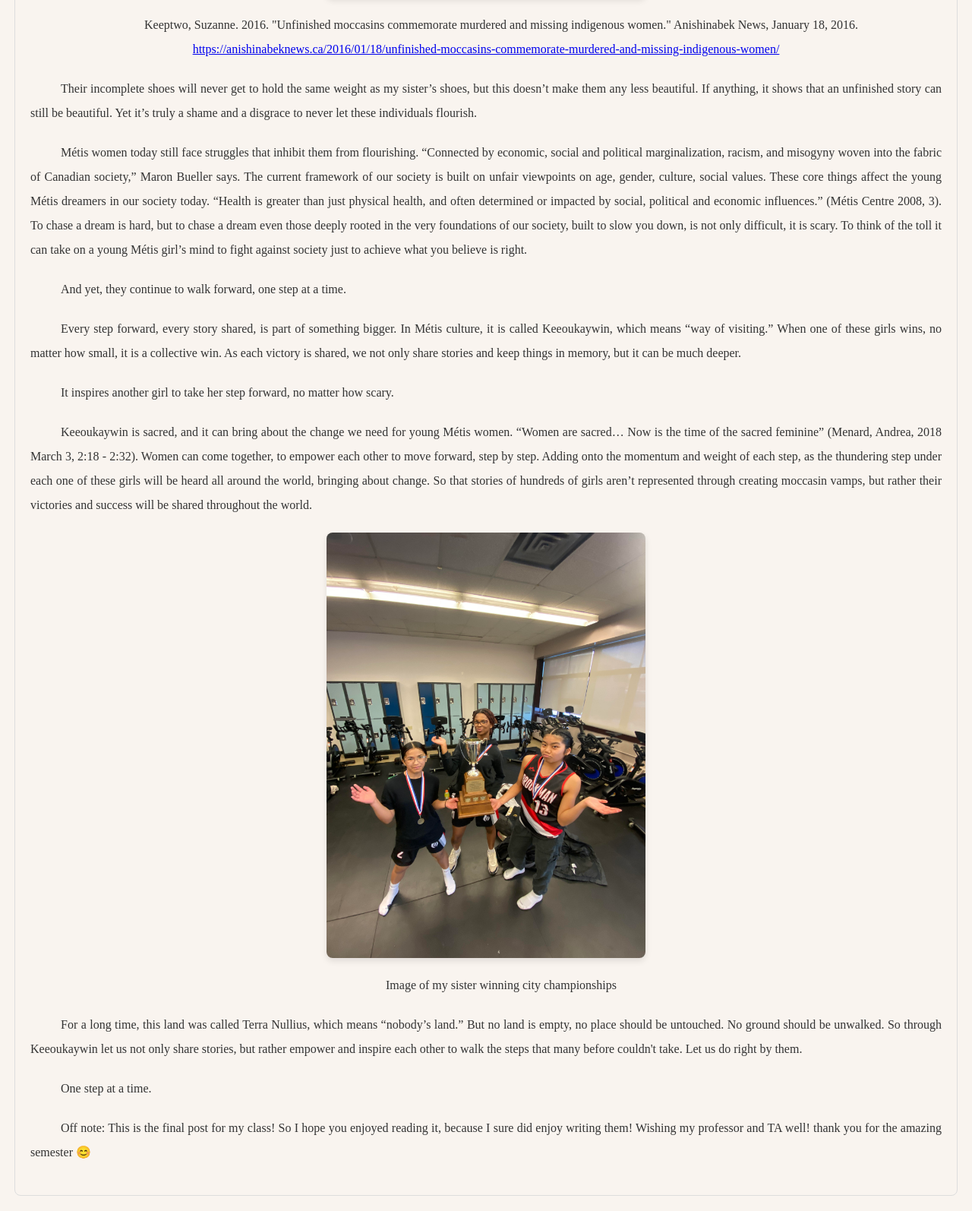
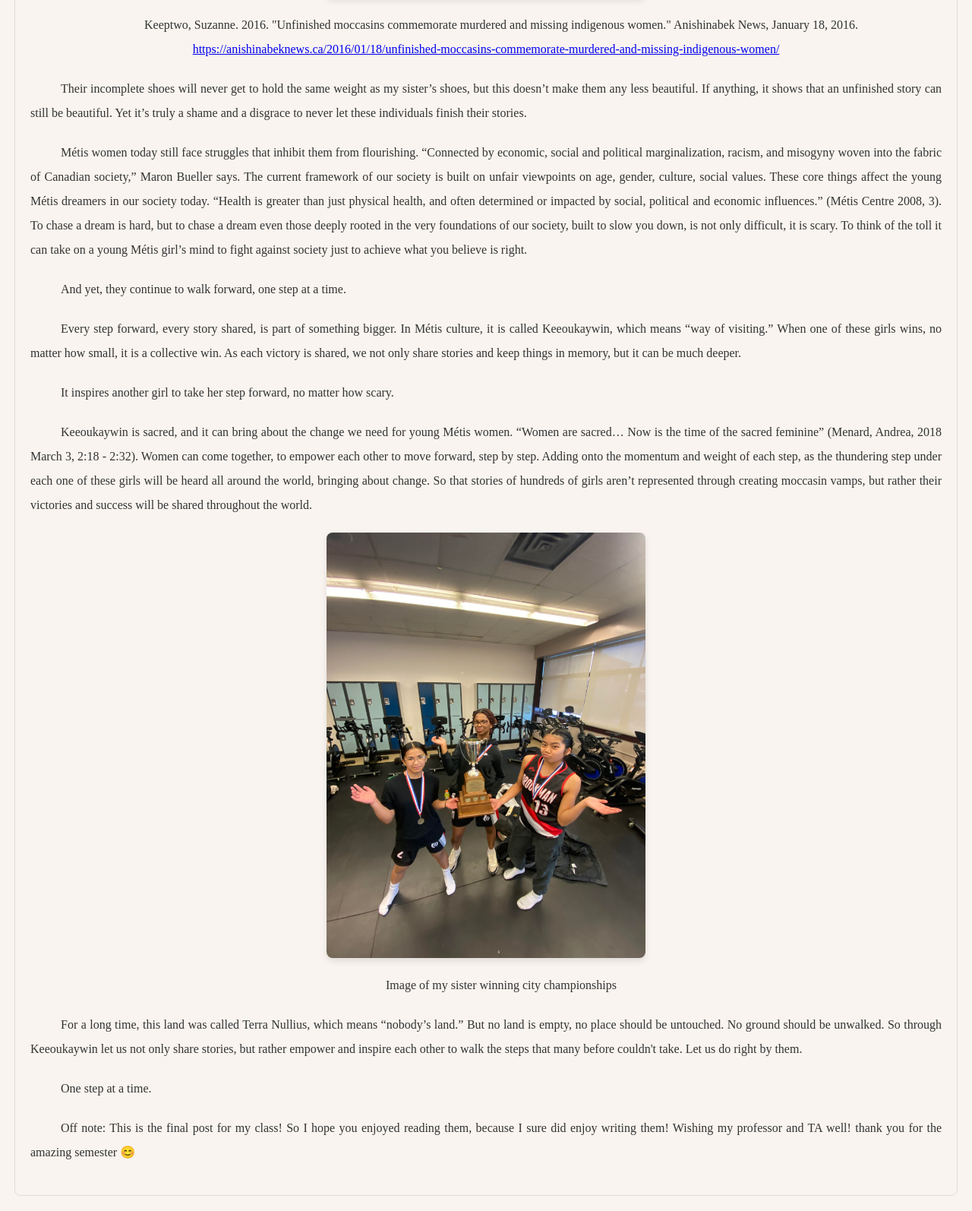
Before and after one commit to AndreiFabon/NS280, a plain HTML site: page blog3.html in a window 1280 px wide. Shown: the part 1595-3189 px from the top of the page at 76% size. Drawn offline with Linux system fonts and the light colour scheme.

Commit message:
final touches

```diff
--- a/blog3.html
+++ b/blog3.html
@@ -39,7 +39,7 @@
             <img src="static/images/Walking-With-Our-Sisters-Melody-McKiver-0839-2.jpg" alt="Not Found">
             <p style="text-align: center;">Keeptwo, Suzanne. 2016. "Unfinished moccasins commemorate murdered and missing indigenous women." Anishinabek News, January 18, 2016. <a href="https://anishinabeknews.ca/2016/01/18/unfinished-moccasins-commemorate-murdered-and-missing-indigenous-women/">https://anishinabeknews.ca/2016/01/18/unfinished-moccasins-commemorate-murdered-and-missing-indigenous-women/</a></p>
 
-            <p>Their incomplete shoes will never get to hold the same weight as my sister’s shoes, but this doesn’t make them any less beautiful. If anything, it shows that an unfinished story can still be beautiful. Yet it’s truly a shame and a disgrace to never let these individuals flourish.</p>
+            <p>Their incomplete shoes will never get to hold the same weight as my sister’s shoes, but this doesn’t make them any less beautiful. If anything, it shows that an unfinished story can still be beautiful. Yet it’s truly a shame and a disgrace to never let these individuals finish their stories.</p>
 
             <p>Métis women today still face struggles that inhibit them from flourishing. “Connected by economic, social and political marginalization, racism, and misogyny woven into the fabric of Canadian society,” Maron Bueller says. The current framework of our society is built on unfair viewpoints on age, gender, culture, social values. These core things affect the young Métis dreamers in our society today. “Health is greater than just physical health, and often determined or impacted by social, political and economic influences.” (Métis Centre 2008, 3). To chase a dream is hard, but to chase a dream even those deeply rooted in the very foundations of our society, built to slow you down, is not only difficult, it is scary. To think of the toll it can take on a young Métis girl’s mind to fight against society just to achieve what you believe is right.</p>
 
@@ -58,7 +58,7 @@
 
             <p>One step at a time.</p>
 
-            <p>Off note: This is the final post for my class! So I hope you enjoyed reading it, because I sure did enjoy writing them! Wishing my professor and TA well! thank you for the amazing semester 😊 </p>
+            <p>Off note: This is the final post for my class! So I hope you enjoyed reading them, because I sure did enjoy writing them! Wishing my professor and TA well! thank you for the amazing semester 😊 </p>
 
         </div>
     </div>
```
